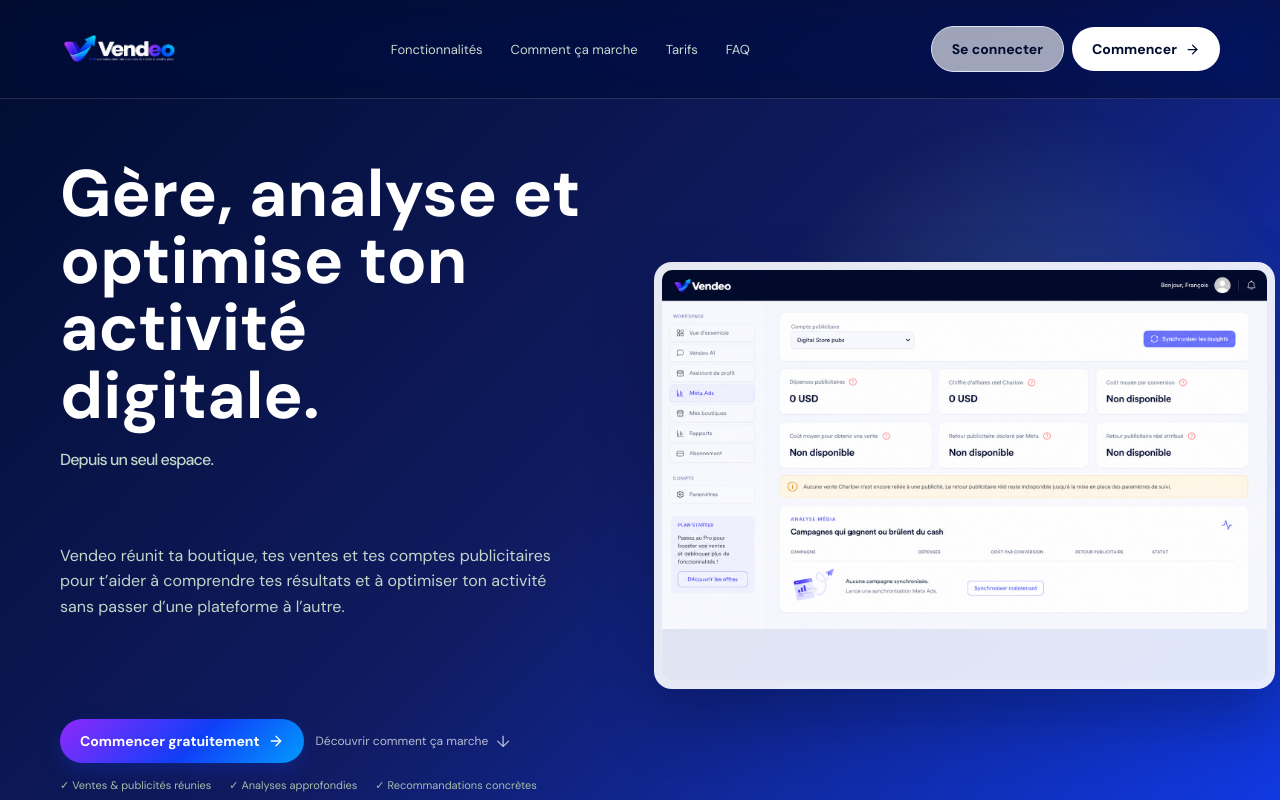
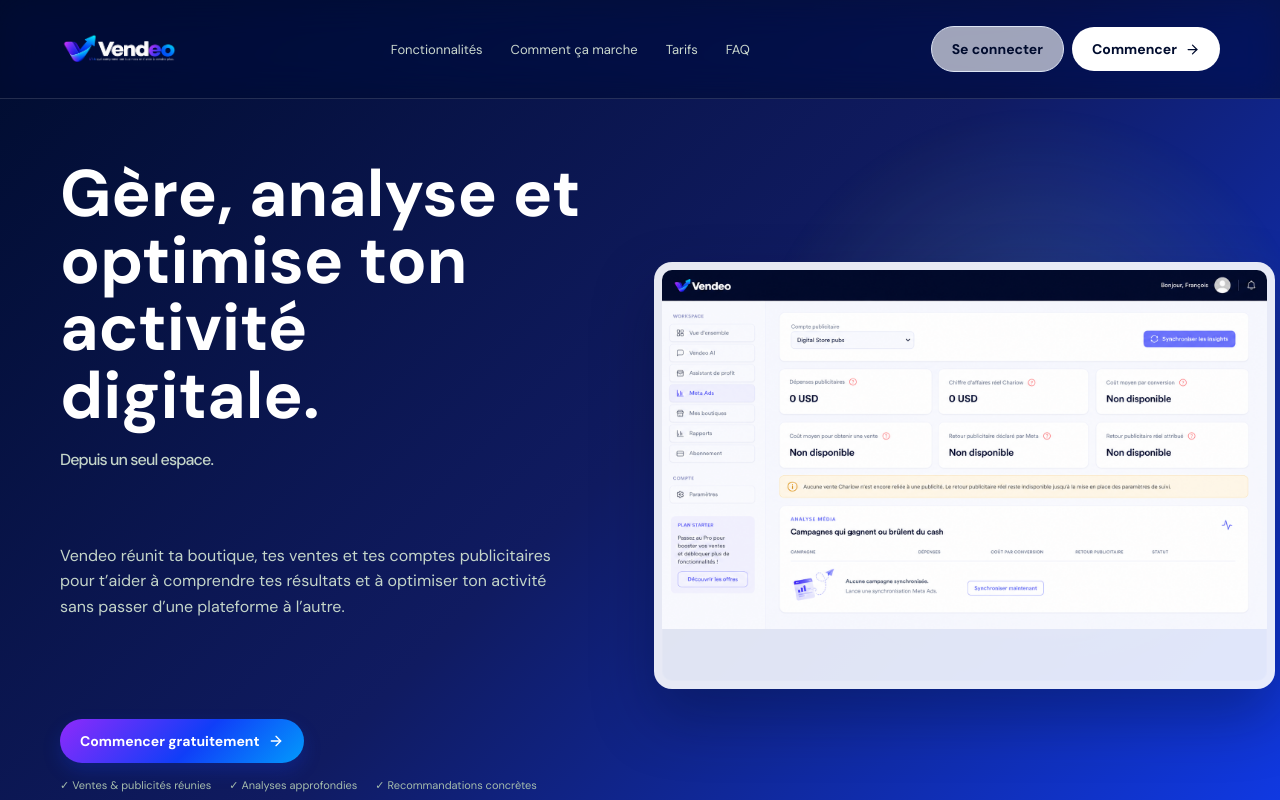
Before and after one commit to marioce12-bot/Chariow, a Next.js app: page / in a window 1280 px wide. Shown: the top 800 px of the page. Built offline with nearby package versions, Linux system fonts and the light colour scheme; no server answers.

Commit message:
Simplify landing hero actions

```diff
--- a/app/globals.css
+++ b/app/globals.css
@@ -623,6 +623,7 @@
 .meta-toolbar { align-items:end; display:flex; gap:15px; justify-content:space-between; margin-bottom:16px; }
 .meta-connected-badge { align-items:center; display:inline-flex; gap:6px; font-size:11px; font-weight:700; white-space:nowrap; }
 .hero-tagline { color:var(--lime); font-size:clamp(24px,3.2vw,42px); font-weight:500; letter-spacing:-.055em; line-height:1; margin:-4px 0 0; }.hero-secondary-link { align-items:center; color:rgba(255,255,255,.7); display:inline-flex; font-size:12px; gap:8px; padding:8px 0; text-decoration:none; }.hero-secondary-link:hover { color:#fff; }.hero-secondary-link span { font-size:16px; transition:transform .2s; }.hero-secondary-link:hover span { transform:translateY(2px); }.hero-note { align-items:center; display:flex; flex-wrap:wrap; gap:8px 18px; }.hero-note span { white-space:nowrap; }
+@media (max-width: 700px) { .hero-note { align-items:center; flex-direction:column; gap:8px; text-align:center; width:100%; } .hero-note span { white-space:normal; } }
 .meta-account-warning { align-items:flex-start; background:#fff5e8; border:1px solid #f2d39a; border-radius:11px; color:#805c20; display:flex; gap:10px; line-height:1.5; margin:12px 0; padding:13px 15px; }.meta-account-warning strong { color:#633f0e; display:block; font-size:12px; }.meta-account-warning p { font-size:11px; margin:4px 0 10px; }.meta-account-warning .btn { font-size:10px; padding:8px 11px; }
 .settings-integration-card { align-items:center; background:#fff; border:1px solid var(--line); border-radius:12px; display:flex; justify-content:space-between; margin-bottom:10px; padding:14px; }.settings-integration-card > div { align-items:center; display:flex; gap:10px; }.settings-integration-card strong,.settings-integration-card small { display:block; }.settings-integration-card strong { color:var(--ink); font-size:12px; }.settings-integration-card small { color:var(--muted); font-size:10px; margin-top:4px; }.settings-integration-card .mobile-settings-icon { margin:0; }.settings-disconnect,.settings-connect { background:transparent; border:1px solid #d8e1d7; border-radius:7px; color:var(--muted); font-size:10px; padding:7px 10px; }.settings-disconnect:hover { background:#fff5f4; border-color:#efc3bd; color:#b84d43; }.settings-connect { background:var(--ink); border-color:var(--ink); color:#fff; }.settings-inline-message { color:var(--muted); font-size:11px; margin:0 0 12px; }
 .meta-toolbar label { color:var(--muted); display:flex; flex-direction:column; font-size:10px; gap:6px; }
--- a/components/Marketing.tsx
+++ b/components/Marketing.tsx
@@ -42,7 +42,6 @@
           <div className="hero-actions-block">
             <div className="hero-actions">
               <Link href="/register" className="btn btn-lime">Commencer gratuitement <ArrowRight size={16}/></Link>
-              <a href="#comment" className="hero-secondary-link">Découvrir comment ça marche <span>↓</span></a>
             </div>
              <div className="hero-note"><span>✓ Ventes & publicités réunies</span><span>✓ Analyses approfondies</span><span>✓ Recommandations concrètes</span></div>
           </div>
```
